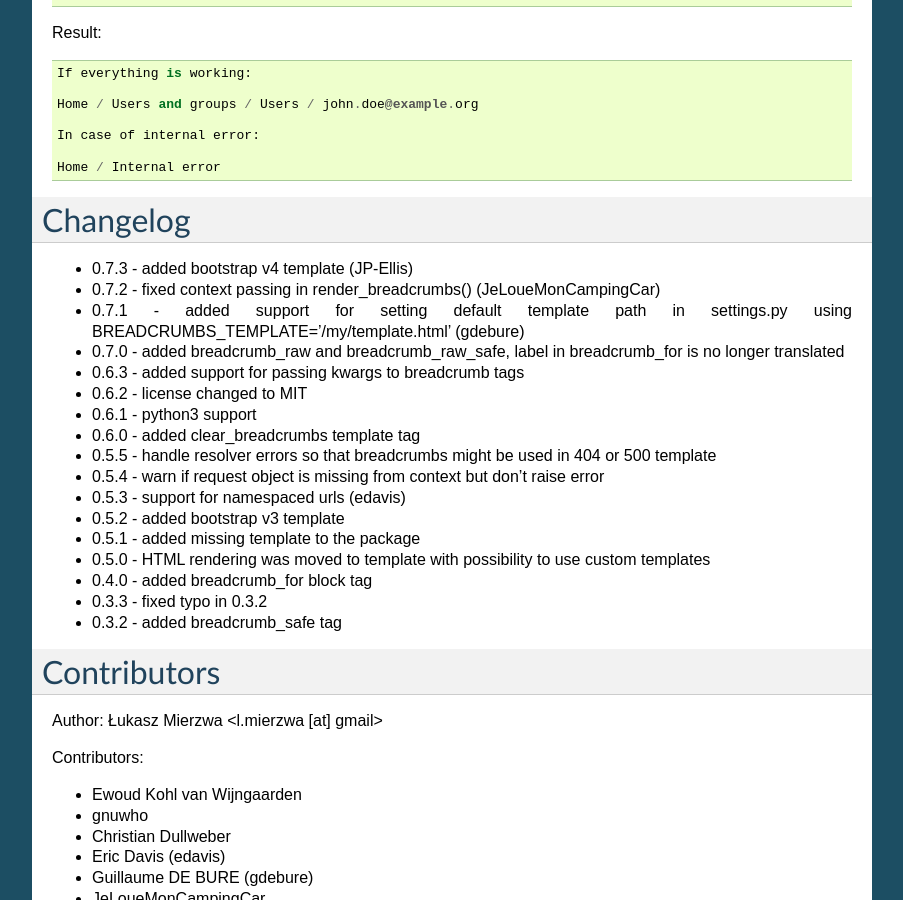
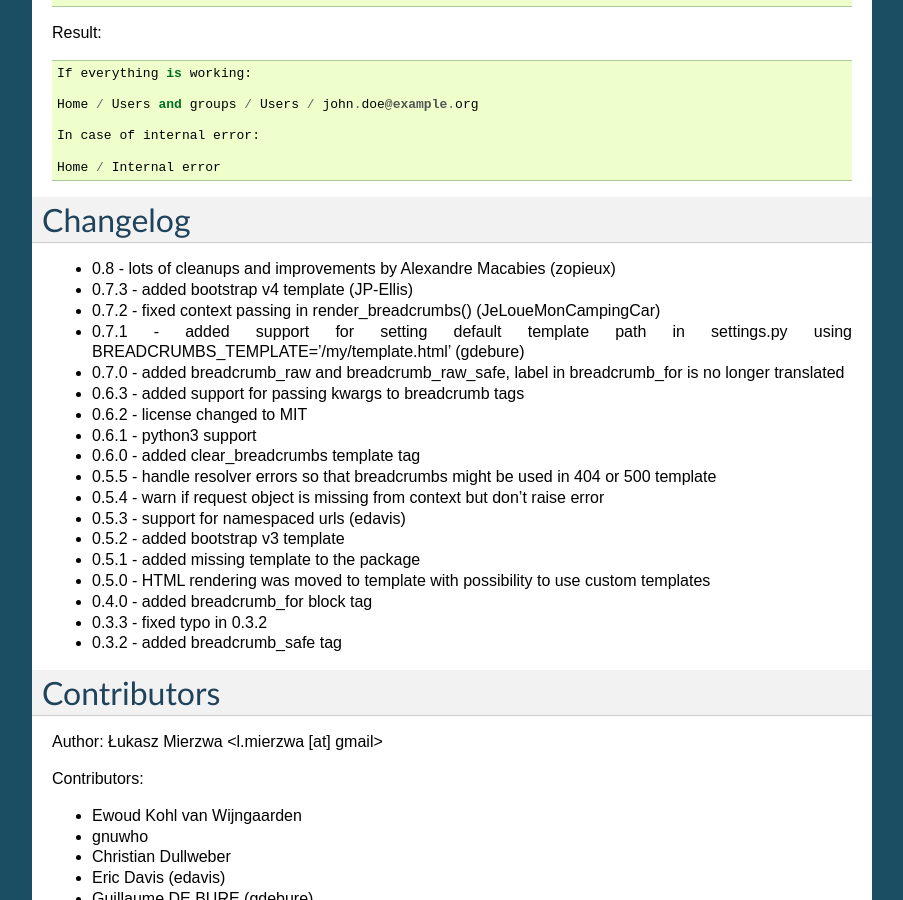
Before and after one commit to prymitive/bootstrap-breadcrumbs, a Sphinx documentation site: the page built from docs/index.rst, in a window 1280 px wide and 900 px high, scrolled down 5100 px. Shown: the whole window, without its empty margins (198-1101 px from the left). Built offline with Sphinx 7.4.7, drawn with Linux system fonts in a browser that asks for light colours.

Commit message:
Add 0.8 to the ChangeLog

```diff
--- a/docs/index.rst
+++ b/docs/index.rst
@@ -282,6 +282,7 @@ Result::
 Changelog
 =========
 
+* 0.8   - lots of cleanups and improvements by Alexandre Macabies (zopieux)
 * 0.7.3 - added bootstrap v4 template (JP-Ellis)
 * 0.7.2 - fixed context passing in render_breadcrumbs() (JeLoueMonCampingCar)
 * 0.7.1 - added support for setting default template path in settings.py using BREADCRUMBS_TEMPLATE='/my/template.html' (gdebure)
```
